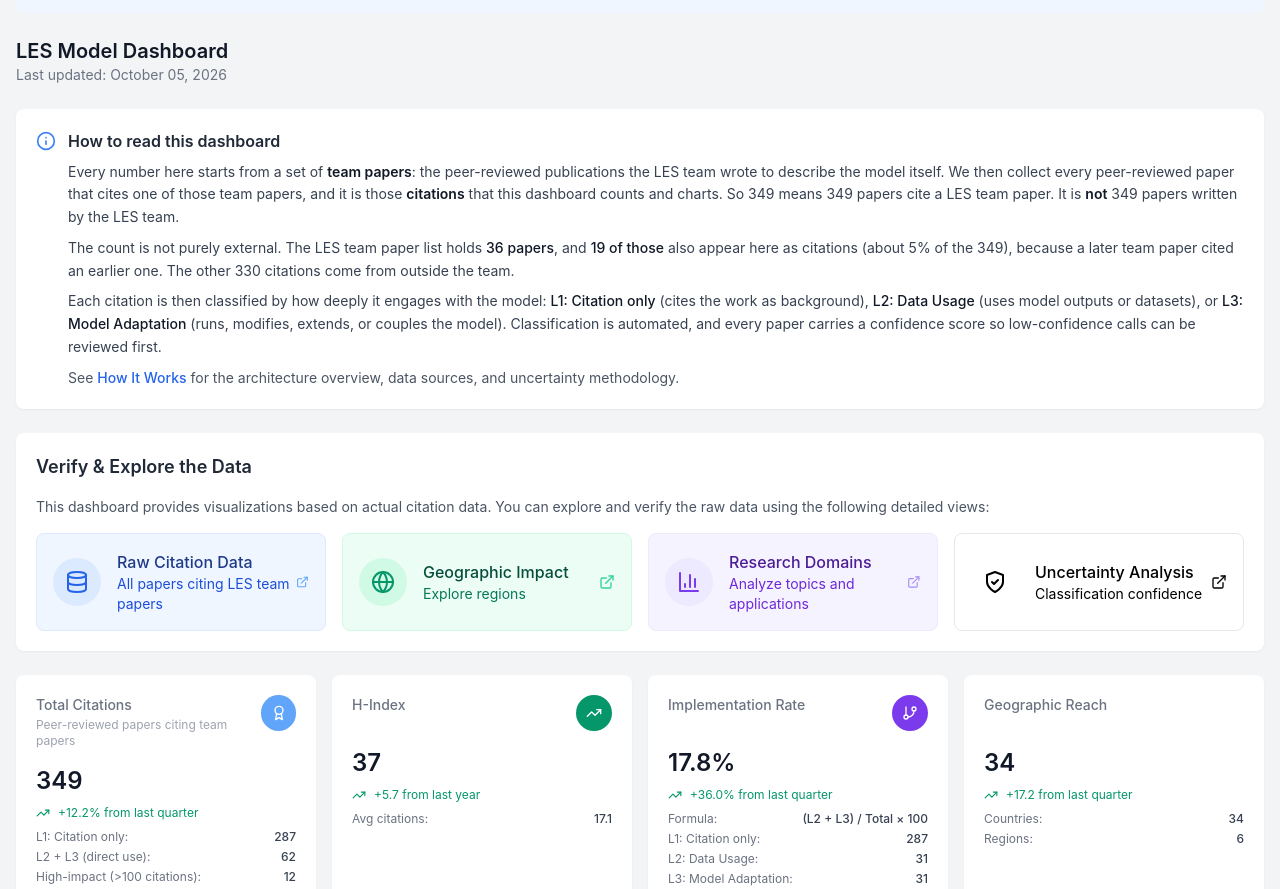
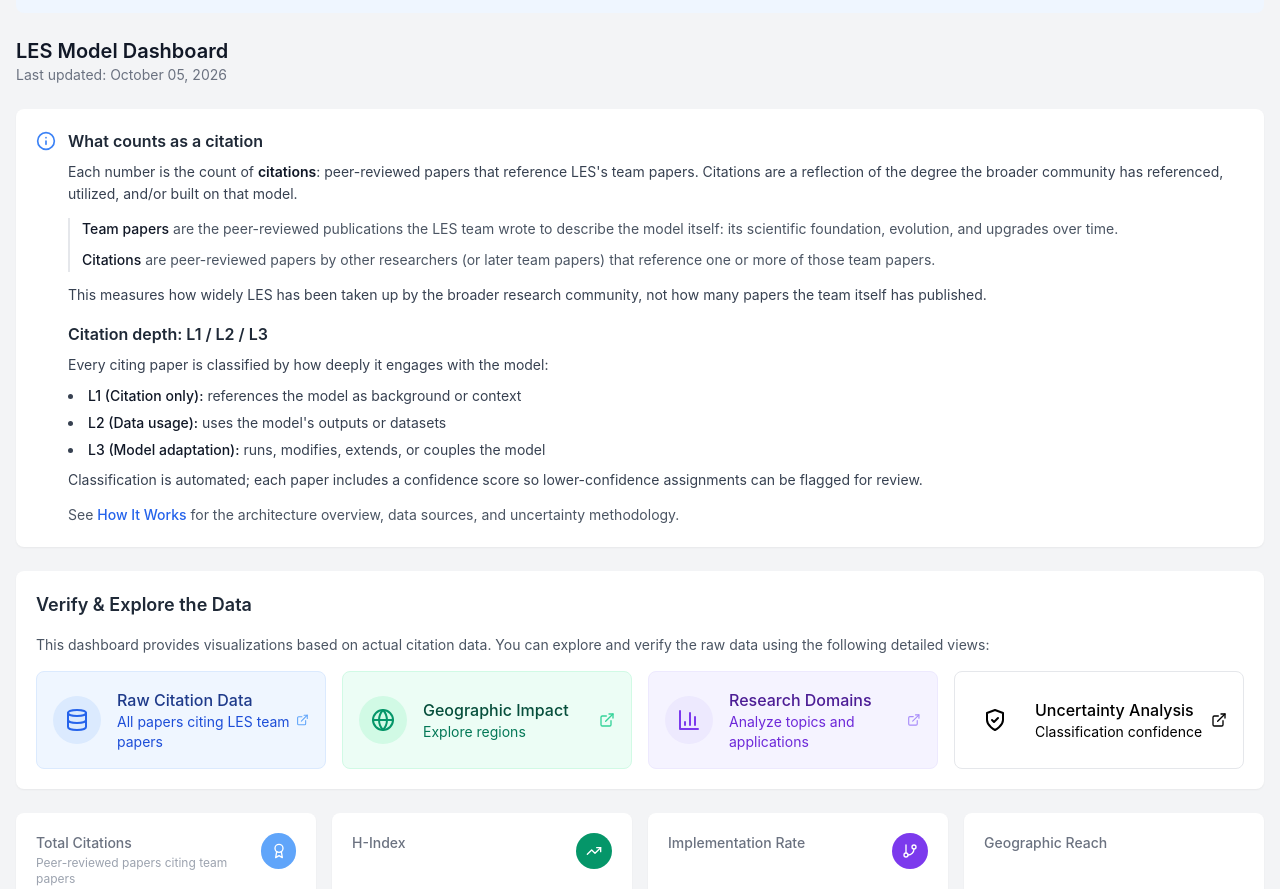
Before and after one commit to nasa-jpl/JEME, a React (Create React App) app: page /LES in a window 1280 px wide. Shown: the part 1100-1989 px from the top of the page. Built offline with nearby package versions, Linux system fonts and the light colour scheme.

Commit message:
Rewrite the citation explainer around what counts as a citation

```diff
--- a/src/components/MethodologySummary.js
+++ b/src/components/MethodologySummary.js
@@ -5,109 +5,68 @@
 // team paper), not publications by the JPL team. Reading "1,203" as "the RAPID
 // team published 1,203 papers" is the single most likely misinterpretation, so
 // the framing is stated up front on every page.
-//
-// The corpus also contains a small share (2-5% across models) of the team's own
-// later papers citing their earlier ones, so when a model is named we load the
-// team-paper list and report that count rather than implying every citation is
-// external.
 
-import React, { useEffect, useState } from 'react';
+import React from 'react';
 import { Link } from 'react-router-dom';
 import { Info } from 'lucide-react';
-import { loadTeamPapers, countTeamPaperCitations } from '../utils/teamPapers';
 
-const MethodologySummary = ({ modelName, citationsData }) => {
-  // { inCorpus, listSize }: how many of the team's own papers show up as
-  // citations, out of how many team papers there are in total. Both numbers are
-  // needed, or "37 team papers" reads as "the team has 37 papers".
-  const [teamStats, setTeamStats] = useState(null);
-
-  const total = citationsData?.length || 0;
-
-  useEffect(() => {
-    let cancelled = false;
-    if (!modelName || total === 0) {
-      setTeamStats(null);
-      return undefined;
-    }
-    loadTeamPapers(modelName).then((teamPapers) => {
-      if (cancelled) return;
-      const inCorpus = countTeamPaperCitations(citationsData, teamPapers);
-      setTeamStats(inCorpus > 0 ? { inCorpus, listSize: teamPapers.length } : null);
-    });
-    return () => {
-      cancelled = true;
-    };
-  }, [modelName, citationsData, total]);
-
-  const totalLabel = total > 0 ? total.toLocaleString() : null;
-  const externalLabel = teamStats ? (total - teamStats.inCorpus).toLocaleString() : null;
-  const teamPct =
-    teamStats && total > 0 ? Math.max(1, Math.round((teamStats.inCorpus / total) * 100)) : null;
+const MethodologySummary = ({ modelName }) => {
+  const teamLabel = modelName ? `the ${modelName} team` : 'the JPL modeling team';
+  const modelLabel = modelName || 'a model';
 
   return (
     <div className="bg-white rounded-lg p-5 shadow-sm mb-6">
       <div className="flex items-start gap-3">
         <Info size={20} className="text-blue-500 flex-shrink-0 mt-0.5" />
         <div className="text-sm text-gray-700 leading-relaxed">
-          <div className="text-base font-semibold text-gray-800 mb-2">
-            How to read this dashboard
+          <div className="text-base font-semibold text-gray-800 mb-2">What counts as a citation</div>
+          <p>
+            Each number is the count of{' '}
+            <span className="font-semibold text-gray-900">citations</span>: peer-reviewed papers
+            that reference {modelLabel}'s team papers. Citations are a reflection of the degree the
+            broader community has referenced, utilized, and/or built on that model.
+          </p>
+          <div className="mt-3 pl-3 border-l-2 border-gray-200 text-gray-600 space-y-2">
+            <p>
+              <span className="font-medium text-gray-900">Team papers</span> are the peer-reviewed
+              publications {teamLabel} wrote to describe the model itself: its scientific
+              foundation, evolution, and upgrades over time.
+            </p>
+            <p>
+              <span className="font-medium text-gray-900">Citations</span> are peer-reviewed papers
+              by other researchers (or later team papers) that reference one or more of those team
+              papers.
+            </p>
           </div>
-          <p>
-            Every number here starts from a set of{' '}
-            <span className="font-semibold text-gray-900">team papers</span>: the peer-reviewed
-            publications {modelName ? `the ${modelName} team` : 'each JPL modeling team'} wrote to
-            describe the model itself. We then collect every peer-reviewed paper that cites one of
-            those team papers, and it is those{' '}
-            <span className="font-semibold text-gray-900">citations</span> that this dashboard
-            counts and charts.{' '}
-            {totalLabel ? (
-              <>
-                So {totalLabel} means {totalLabel} papers cite a {modelName} team paper. It is{' '}
-                <span className="font-semibold text-gray-900">not</span> {totalLabel} papers written
-                by the {modelName} team.
-              </>
-            ) : (
-              <>
-                So a model's count is the number of papers that cite that model's team papers. It
-                is <span className="font-semibold text-gray-900">not</span> a count of papers
-                written by the team.
-              </>
-            )}
+          <p className="mt-3">
+            This measures how widely {modelLabel} has been taken up by the broader research
+            community, not how many papers the team itself has published.
           </p>
+
+          <div className="text-base font-semibold text-gray-800 mt-4 mb-2">
+            Citation depth: L1 / L2 / L3
+          </div>
+          <p>Every citing paper is classified by how deeply it engages with the model:</p>
+          <ul className="mt-2 space-y-1 list-disc list-inside">
+            <li>
+              <span className="font-medium text-gray-900">L1 (Citation only):</span> references the
+              model as background or context
+            </li>
+            <li>
+              <span className="font-medium text-gray-900">L2 (Data usage):</span> uses the model's
+              outputs or datasets
+            </li>
+            <li>
+              <span className="font-medium text-gray-900">L3 (Model adaptation):</span> runs,
+              modifies, extends, or couples the model
+            </li>
+          </ul>
           <p className="mt-2">
-            {teamStats ? (
-              <>
-                The count is not purely external. The {modelName} team paper list holds{' '}
-                <span className="font-medium text-gray-900">
-                  {teamStats.listSize.toLocaleString()} papers
-                </span>
-                , and{' '}
-                <span className="font-medium text-gray-900">
-                  {teamStats.inCorpus.toLocaleString()} of those
-                </span>{' '}
-                also appear here as citations (about {teamPct}% of the {totalLabel}), because a
-                later team paper cited an earlier one. The other {externalLabel} citations come from
-                outside the team.
-              </>
-            ) : (
-              <>
-                The count is not purely external: a small share (a few percent) are team papers
-                themselves, where a later team paper cites an earlier one. The rest come from
-                outside the team.
-              </>
-            )}
+            Classification is automated; each paper includes a confidence score so lower-confidence
+            assignments can be flagged for review.
           </p>
-          <p className="mt-2">
-            Each citation is then classified by how deeply it engages with the model:{' '}
-            <span className="font-medium text-gray-900">L1: Citation only</span> (cites the work as
-            background), <span className="font-medium text-gray-900">L2: Data Usage</span> (uses
-            model outputs or datasets), or{' '}
-            <span className="font-medium text-gray-900">L3: Model Adaptation</span> (runs, modifies,
-            extends, or couples the model). Classification is automated, and every paper
-            carries a confidence score so low-confidence calls can be reviewed first.
-          </p>
-          <p className="mt-2 text-gray-600">
+
+          <p className="mt-3 text-gray-600">
             See{' '}
             <Link to="/how-it-works" className="text-blue-600 hover:text-blue-800 font-medium">
               How It Works
```
